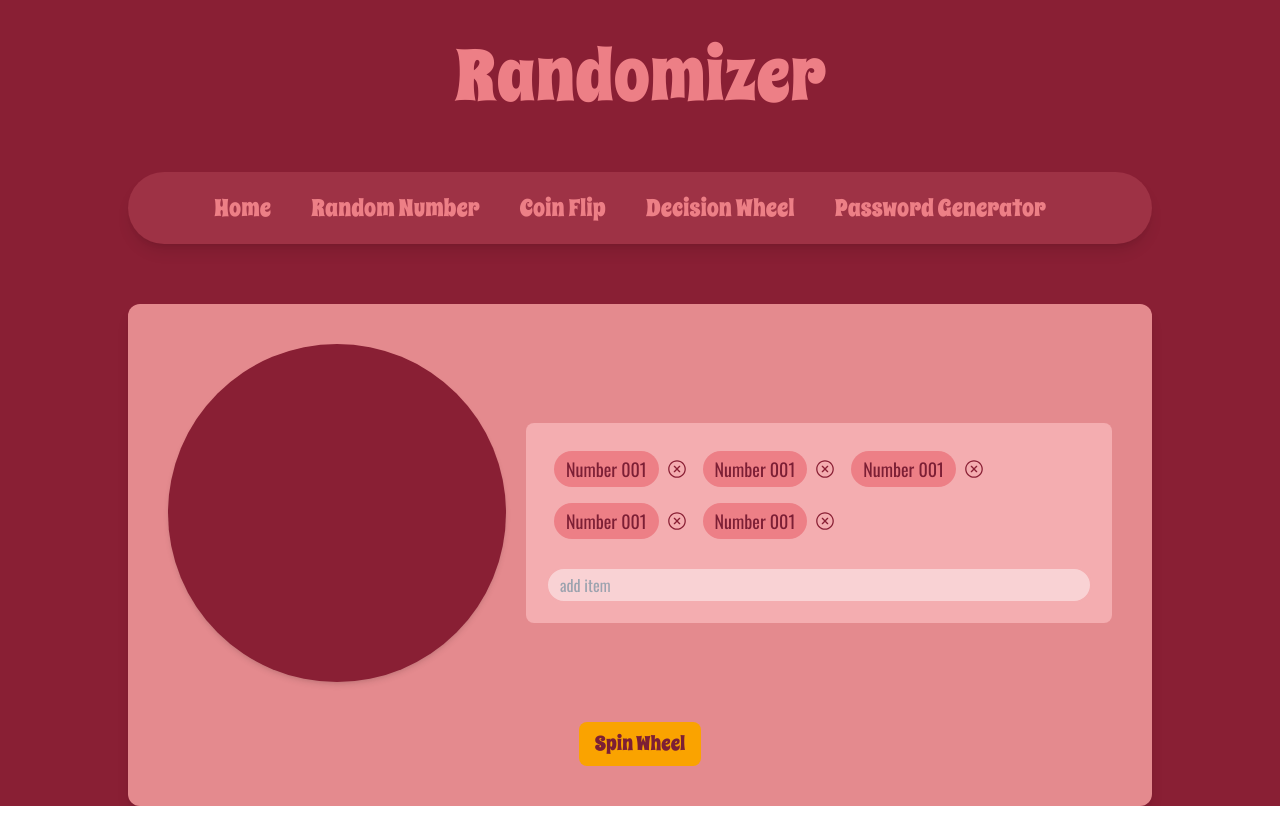
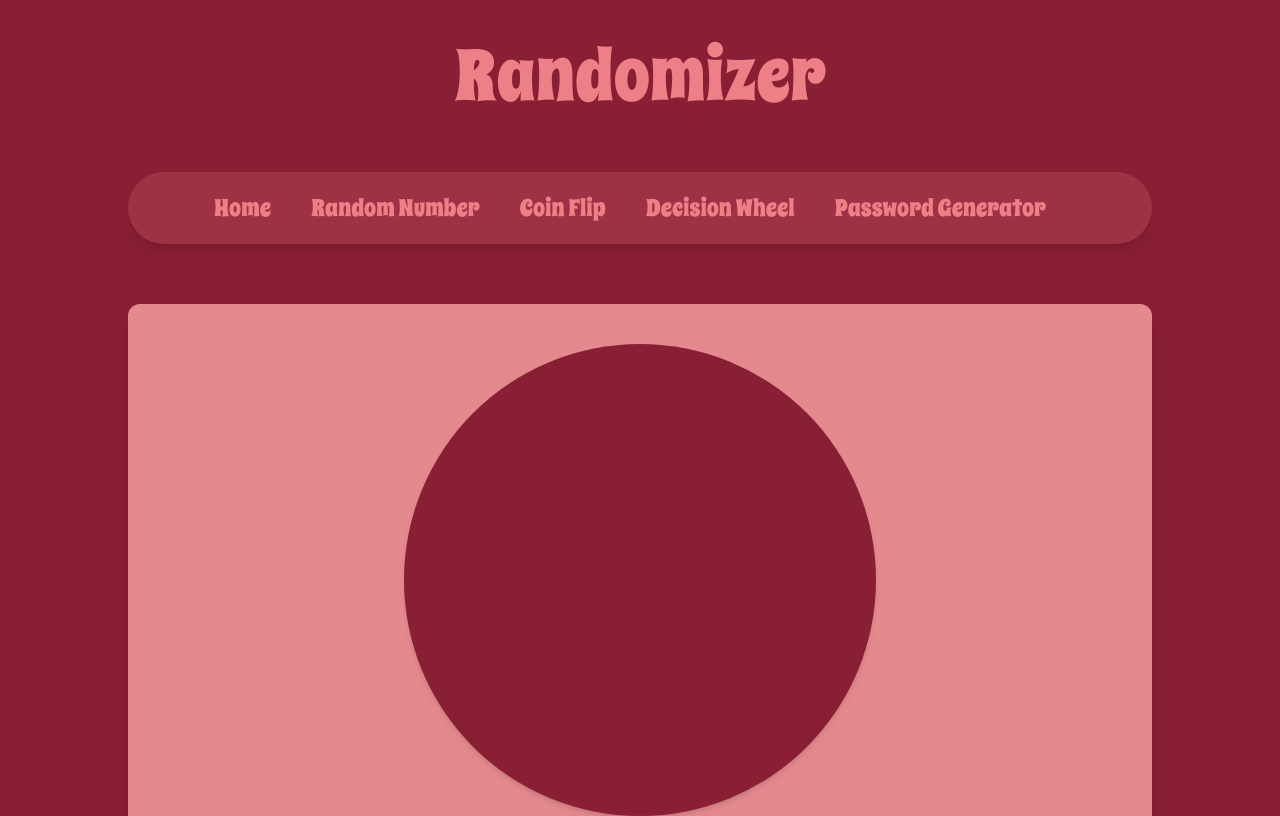
Before and after one commit to hnns-dev/randomizer_app, a React (Vite) app: page /decision-wheel in a window 1280 px wide. Shown: the top 816 px of the page. Built offline with nearby package versions, Linux system fonts and the light colour scheme; a web font is replaced by a local one.

Commit message:
add wheelitems on submit delete on clicking cross

```diff
--- a/src/components/desicionWheel.tsx
+++ b/src/components/desicionWheel.tsx
@@ -1,23 +1,47 @@
+import React, { useState, FormEvent } from "react";
 import WheelItem from "./wheelItem";
 
-export default function decisionWheel() {
+export default function DecisionWheel(): JSX.Element {
+  const [items, setItems] = useState<string[]>([]);
+  const [inputValue, setInputValue] = useState<string>("");
+
+  const createWheelItem = (e: FormEvent<HTMLFormElement>) => {
+    e.preventDefault();
+    if (inputValue.trim() !== "") {
+      setItems([...items, inputValue]);
+      setInputValue("");
+    }
+  };
+
+  const deleteWheelItem = (index: number) => {
+    setItems(items.filter((_, i) => i !== index));
+  };
+
   return (
     <div className="w-4/5 bg-red-300/80 rounded-xl shadow-lg p-10 mt-10 flex flex-col lg:grid-flow-row items-center justify-center gap-5">
       <div className="flex flex-wrap gap-5 items-center justify-center">
         <div className="rounded-full flex flex-grow aspect-square w-56 bg-red_800 shadow-md mb-5"></div>
         <div className="bg-red_300 rounded-lg p-5 flex flex-col w-1/2 flex-grow justify-between">
           <ul className="flex flex-wrap mb-5">
-            <WheelItem />
-            <WheelItem />
-            <WheelItem />
-            <WheelItem />
-            <WheelItem />
+            {items.map((item, index) => (
+              <WheelItem
+                key={index}
+                text={item}
+                onDelete={() => deleteWheelItem(index)}
+              />
+            ))}
           </ul>
-          <input
-            type="text"
-            placeholder="add item"
-            className="bg-red_200 border-2 border-red_300 font-main text-red_900 rounded-full px-3  py-1 focus:outline-none focus:border-red_200 w-full"
-          />
+          <form onSubmit={createWheelItem}>
+            <input
+              type="text"
+              value={inputValue}
+              onChange={(e: React.ChangeEvent<HTMLInputElement>) =>
+                setInputValue(e.target.value)
+              }
+              placeholder="add item"
+              className="bg-red_200 border-2 border-red_300 font-main text-red_900 rounded-full px-3 py-1 focus:outline-none focus:border-red_200 w-full"
+            />
+          </form>
         </div>
       </div>
       <button className="bg-gold hover:scale-105 transform text-red_900 text-xl font-headline py-2 px-4 rounded-lg">
--- a/src/components/wheelItem.tsx
+++ b/src/components/wheelItem.tsx
@@ -1,12 +1,24 @@
+import React from "react";
 import { RxCrossCircled } from "react-icons/rx";
 
-export default function wheelItem() {
+interface WheelItemProps {
+  text: string;
+  onDelete: () => void;
+}
+
+export default function WheelItem({
+  text,
+  onDelete,
+}: WheelItemProps): JSX.Element {
   return (
     <div className="flex items-center gap-2 m-2">
       <li className="bg-red_400 text-red_900 text-xs md:text-sm lg:text-lg font-main border-red_800 px-3 py-1 w-fit rounded-full focus:outline-none">
-        Number 001
+        {text}
       </li>
-      <RxCrossCircled className="text-red_800 size-5" />
+      <RxCrossCircled
+        className="text-red_800 size-5 cursor-pointer hover:text-red_900"
+        onClick={onDelete}
+      />
     </div>
   );
 }
```
